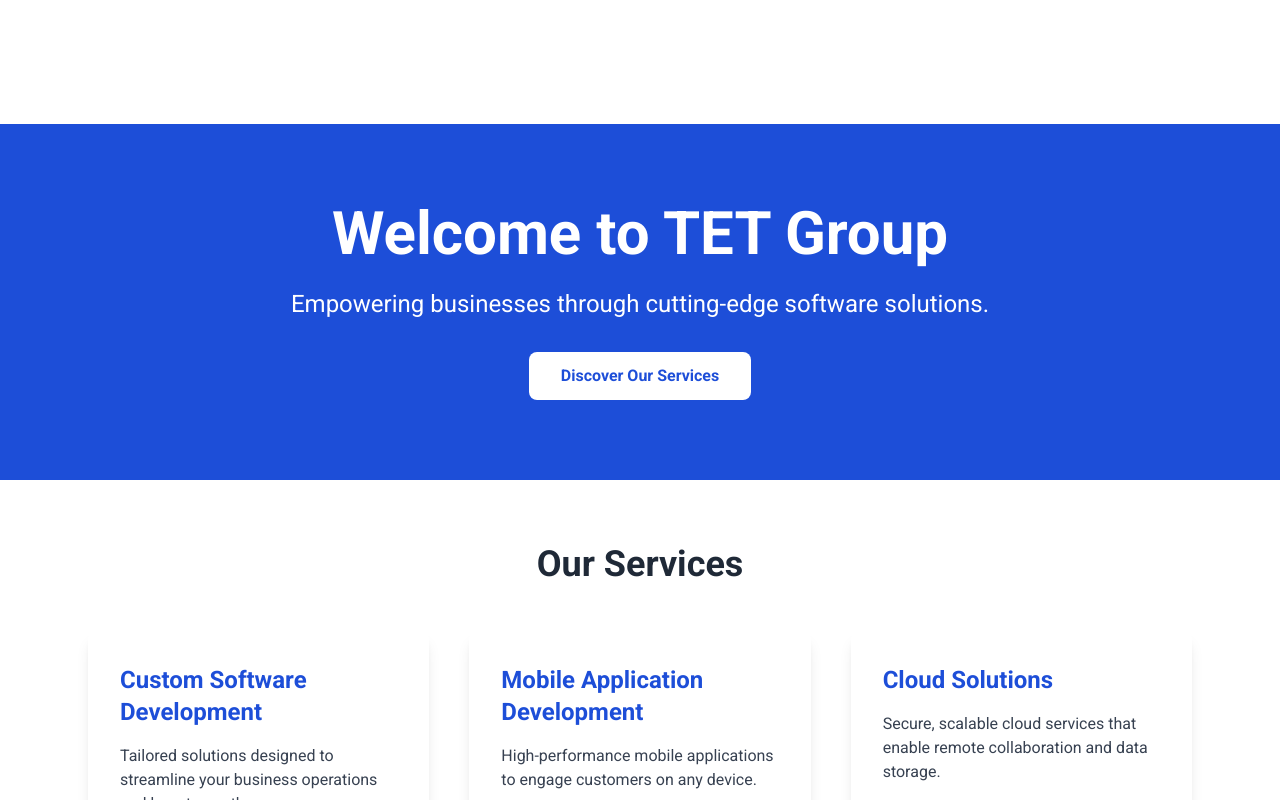
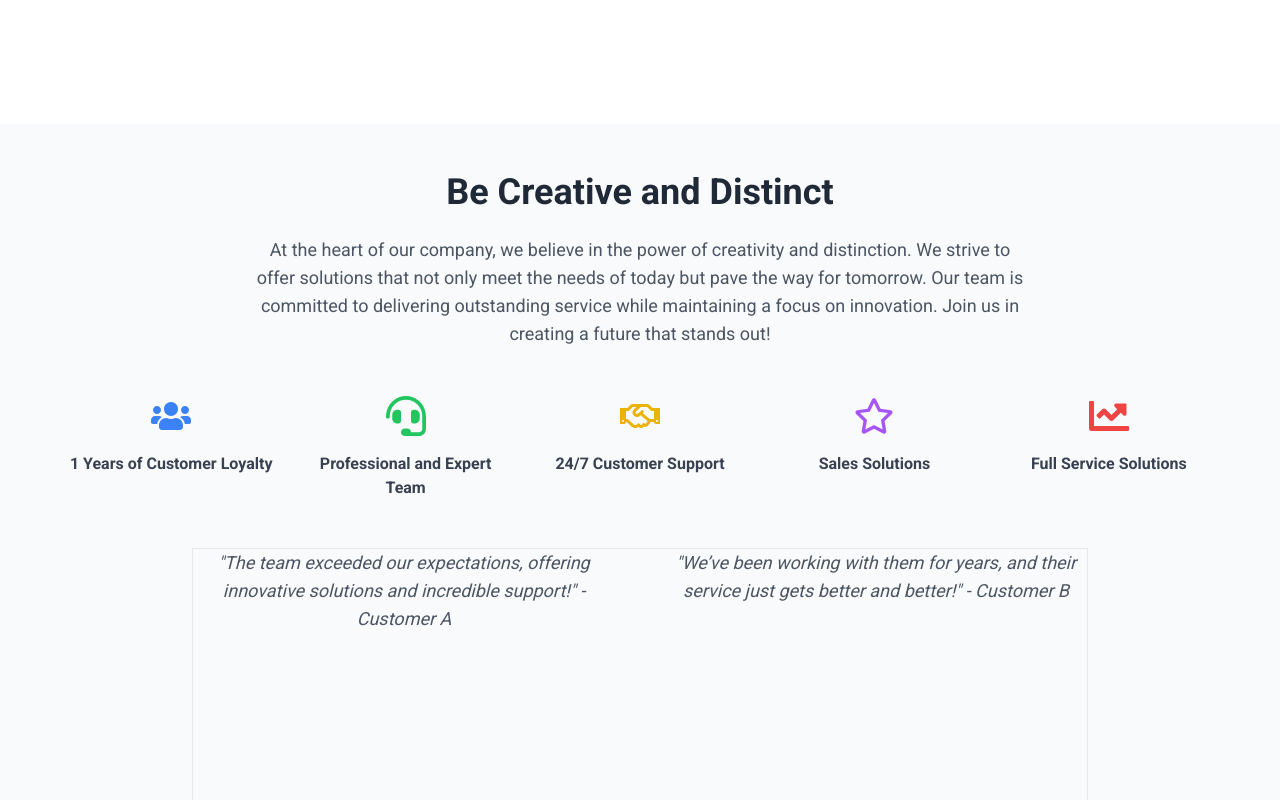
Before and after one commit to tetteam4/Office-Project, a React (Vite) app in the folder Frontend/: page / in a window 1280 px wide. Shown: the part 1380-2180 px from the top of the page. Built offline with nearby package versions, Linux system fonts and the light colour scheme.

Commit message:
Create beCreative component

```diff
--- a/Frontend/package.json
+++ b/Frontend/package.json
@@ -18,6 +18,7 @@
     "@mui/icons-material": "^6.1.5",
     "@mui/material": "^6.1.6",
     "@mui/styles": "^6.1.6",
+    "axios": "^1.7.9",
     "crypto-js": "^4.2.0",
     "cryptojs": "^2.5.3",
     "i": "^0.3.7",
@@ -25,8 +26,11 @@
     "jwt-decode": "^4.0.0",
     "react": "^18.3.1",
     "react-dom": "^18.3.1",
-    "react-icons": "^5.3.0",
+    "react-icons": "^5.4.0",
     "react-router-dom": "^6.28.0",
+    "react-slick": "^0.30.3",
+    "slick-carousel": "^1.8.1",
+    "swiper": "^11.2.1",
     "use-immer": "^0.11.0"
   },
   "devDependencies": {
--- /dev/null
+++ b/Frontend/src/Components/Home/BeCreative.jsx
@@ -0,0 +1,72 @@
+import React from 'react';
+import { FaUsers, FaHeadset, FaRegHandshake, FaRegStar, FaChartLine } from 'react-icons/fa';
+import { Swiper, SwiperSlide } from 'swiper/react';
+import 'swiper/css'; // Import basic Swiper styles
+import 'swiper/css/pagination'; // Import pagination styles
+import 'swiper/css/navigation'; // Import navigation styles (if using arrows)
+
+const BeCreativeAndDistinct = () => {
+  return (
+    <div className="text-center py-12 px-6 bg-gray-50">
+      <h1 className="text-4xl font-bold text-gray-800 mb-6">Be Creative and Distinct</h1>
+      <p className="text-lg text-gray-600 mb-12 max-w-3xl mx-auto">
+        At the heart of our company, we believe in the power of creativity and distinction. We strive to offer solutions
+        that not only meet the needs of today but pave the way for tomorrow. Our team is committed to delivering outstanding
+        service while maintaining a focus on innovation. Join us in creating a future that stands out!
+      </p>
+
+      <div className=" mx-auto max-w-6xl grid grid-cols-1 sm:grid-cols-2 md:grid-cols-5 gap-5 mb-12">
+  <div className="flex flex-col items-center">
+    <FaUsers size={40} className="text-blue-500 mb-4" />
+    <h3 className="text-md font-semibold text-gray-700">1 Years of Customer Loyalty</h3>
+  </div>
+  <div className="flex flex-col items-center">
+    <FaHeadset size={40} className="text-green-500 mb-4" />
+    <h3 className="text-md font-semibold text-gray-700">Professional and Expert Team</h3>
+  </div>
+  <div className="flex flex-col items-center">
+    <FaRegHandshake size={40} className="text-yellow-500 mb-4" />
+    <h3 className="text-md font-semibold text-gray-700">24/7 Customer Support</h3>
+  </div>
+  <div className="flex flex-col items-center">
+    <FaRegStar size={40} className="text-purple-500 mb-4" />
+    <h3 className="text-md font-semibold text-gray-700">Sales Solutions</h3>
+  </div>
+  <div className="flex flex-col items-center">
+    <FaChartLine size={40} className="text-red-500 mb-4" />
+    <h3 className="text-md  font-semibold text-gray-700">Full Service Solutions</h3>
+  </div>
+</div>
+
+
+      <div className="max-w-4xl h-[400px] border mx-auto">
+        <Swiper
+          spaceBetween={50}
+          slidesPerView={2}
+          loop={true}
+          pagination={{ clickable: true }}
+          autoplay={{ delay: 3000 }}
+          className="customer-slider"
+        >
+          <SwiperSlide>
+            <p className="text-lg italic text-gray-600">
+              "The team exceeded our expectations, offering innovative solutions and incredible support!" - Customer A
+            </p>
+          </SwiperSlide>
+          <SwiperSlide>
+            <p className="text-lg italic text-gray-600">
+              "We’ve been working with them for years, and their service just gets better and better!" - Customer B
+            </p>
+          </SwiperSlide>
+          <SwiperSlide>
+            <p className="text-lg italic text-gray-600">
+              "A truly professional team that always delivers on time and with quality!" - Customer C
+            </p>
+          </SwiperSlide>
+        </Swiper>
+      </div>
+    </div>
+  );
+};
+
+export default BeCreativeAndDistinct;
--- a/Frontend/src/Pages/Home.jsx
+++ b/Frontend/src/Pages/Home.jsx
@@ -2,6 +2,7 @@
 
 import Hero_Home from '../Components/HeroPage/Hero_Home';
 import Tet_Detials from '../Components/Home/Tet_Detials';
+import BeCreative from '../Components/Home/BeCreative';
 
 
 
@@ -12,6 +13,8 @@
     <Hero_Home />
     {/* TET */}
     <Tet_Detials />
+    {/* Be Creative section */}
+    <BeCreative />
       {/* Hero Section */}
       <section className="bg-blue-700 text-white py-20">
         <div className="max-w-7xl mx-auto px-6 text-center">
--- a/Frontend/src/Pages/contact.jsx
+++ b/Frontend/src/Pages/contact.jsx
@@ -1,20 +1,19 @@
 // src/components/Contact.jsx
-import React, { useState } from 'react';
-import { FaGithub, FaLinkedin, FaWhatsapp } from 'react-icons/fa';
-import axios from 'axios';
+import React, { useState } from "react";
+import { FaGithub, FaLinkedin, FaWhatsapp } from "react-icons/fa";
 
-
+import axios from "axios";
 const Contact = () => {
   const [formData, setFormData] = useState({
-    name: '',
-    email: '',
-    message: '',
+    name: "",
+    email: "",
+    message: "",
   });
-  const [successMessage, setSuccessMessage] = useState('');
+  const [successMessage, setSuccessMessage] = useState("");
   const [verificationStep, setVerificationStep] = useState(false);
-  const [verificationCode, setVerificationCode] = useState('');
-  const [contactMessageId, setContactMessageId] = useState('');
-  const [errorMessage, setErrorMessage] = useState('');
+  const [verificationCode, setVerificationCode] = useState("");
+  const [contactMessageId, setContactMessageId] = useState("");
+  const [errorMessage, setErrorMessage] = useState("");
 
   const handleInputChange = (e) => {
     const { name, value } = e.target;
@@ -23,46 +22,59 @@
 
   const handleSubmit = async (e) => {
     e.preventDefault();
-    setErrorMessage('');
+    setErrorMessage("");
     try {
-      console.log(formData)
-      const response = await axios.post('http://localhost:9000/message/', formData);
+      console.log(formData);
+      const response = await axios.post(
+        "http://localhost:9000/message/",
+        formData
+      );
       console.log(response);
       setContactMessageId(response.data.contactMessageId);
       setVerificationStep(true);
-      setSuccessMessage('Verification email sent. Please enter the code below.');
+      setSuccessMessage(
+        "Verification email sent. Please enter the code below."
+      );
     } catch (error) {
-      setErrorMessage('Failed to send verification email. Please try again.');
+      setErrorMessage("Failed to send verification email. Please try again.");
     }
   };
 
   const handleVerificationSubmit = async (e) => {
     e.preventDefault();
-    setErrorMessage('');
+    setErrorMessage("");
     try {
       console.log(verificationCode);
-      await axios.post('http://localhost:9000/message/verify',
-        {verificationCode},
+      await axios.post("http://localhost:9000/message/verify", {
+        verificationCode,
+      });
+      setSuccessMessage(
+        "Your message has been sent to the admin successfully!"
       );
-      setSuccessMessage('Your message has been sent to the admin successfully!');
-      setFormData({ name: '', email: '', message: '' });
+      setFormData({ name: "", email: "", message: "" });
       setVerificationStep(false);
-      setVerificationCode('');
+      setVerificationCode("");
     } catch (error) {
-      setErrorMessage('Invalid verification code. Please try again.');
+      setErrorMessage("Invalid verification code. Please try again.");
     }
   };
 
   return (
     <div>
-
       <div className="bg-gray-100 p-8 rounded-lg shadow-lg max-w-lg mx-auto">
-      <h2 className="text-4xl font-bold text-center mb-6 text-blue-700">Contact Us</h2>
+        <h2 className="text-4xl font-bold text-center mb-6 text-blue-700">
+          Contact Us
+        </h2>
 
         {!verificationStep ? (
           <form onSubmit={handleSubmit} className="space-y-6">
             <div>
-            <label className="block text-gray-700 font-semibold mb-2" htmlFor="name">Name</label>
+              <label
+                className="block text-gray-700 font-semibold mb-2"
+                htmlFor="name"
+              >
+                Name
+              </label>
               <input
                 type="text"
                 name="name"
@@ -75,7 +87,12 @@
             </div>
 
             <div>
-            <label className="block text-gray-700 font-semibold mb-2" htmlFor="email">Email</label>
+              <label
+                className="block text-gray-700 font-semibold mb-2"
+                htmlFor="email"
+              >
+                Email
+              </label>
               <input
                 type="email"
                 name="email"
@@ -88,7 +105,12 @@
             </div>
 
             <div>
-            <label className="block text-gray-700 font-semibold mb-2" htmlFor="message">Message</label>
+              <label
+                className="block text-gray-700 font-semibold mb-2"
+                htmlFor="message"
+              >
+                Message
+              </label>
               <textarea
                 name="message"
                 value={formData.message}
@@ -108,17 +130,26 @@
             </button>
 
             {successMessage && (
-            <p className="mt-4 text-green-600 text-center font-semibold">{successMessage}</p>
+              <p className="mt-4 text-green-600 text-center font-semibold">
+                {successMessage}
+              </p>
             )}
 
             {errorMessage && (
-            <p className="mt-4 text-red-600 text-center font-semibold">{errorMessage}</p>
+              <p className="mt-4 text-red-600 text-center font-semibold">
+                {errorMessage}
+              </p>
             )}
           </form>
         ) : (
           <form onSubmit={handleVerificationSubmit} className="space-y-6">
             <div>
-            <label className="block text-gray-700 font-semibold mb-2" htmlFor="verificationCode">Verification Code</label>
+              <label
+                className="block text-gray-700 font-semibold mb-2"
+                htmlFor="verificationCode"
+              >
+                Verification Code
+              </label>
               <input
                 type="text"
                 name="verificationCode"
@@ -138,28 +169,54 @@
             </button>
 
             {successMessage && (
-            <p className="mt-4 text-green-600 text-center font-semibold">{successMessage}</p>
+              <p className="mt-4 text-green-600 text-center font-semibold">
+                {successMessage}
+              </p>
             )}
 
             {errorMessage && (
-            <p className="mt-4 text-red-600 text-center font-semibold">{errorMessage}</p>
+              <p className="mt-4 text-red-600 text-center font-semibold">
+                {errorMessage}
+              </p>
             )}
           </form>
         )}
 
         {/* Social Links */}
         <div className="flex justify-center mt-8 space-x-6 text-blue-600">
-        <a href="https://github.com/yourusername" target="_blank" rel="noopener noreferrer">
-          <FaGithub size={28} className="hover:text-blue-800 transition duration-200" />
+          <a
+            href="https://github.com/yourusername"
+            target="_blank"
+            rel="noopener noreferrer"
+          >
+            <FaGithub
+              size={28}
+              className="hover:text-blue-800 transition duration-200"
+            />
           </a>
-        <a href="https://linkedin.com/in/yourusername" target="_blank" rel="noopener noreferrer">
-          <FaLinkedin size={28} className="hover:text-blue-800 transition duration-200" />
+          <a
+            href="https://linkedin.com/in/yourusername"
+            target="_blank"
+            rel="noopener noreferrer"
+          >
+            <FaLinkedin
+              size={28}
+              className="hover:text-blue-800 transition duration-200"
+            />
           </a>
-        <a href="https://wa.me/yourwhatsapplink" target="_blank" rel="noopener noreferrer">
-          <FaWhatsapp size={28} className="hover:text-blue-800 transition duration-200" />
+          <a
+            href="https://wa.me/yourwhatsapplink"
+            target="_blank"
+            rel="noopener noreferrer"
+          >
+            <FaWhatsapp
+              size={28}
+              className="hover:text-blue-800 transition duration-200"
+            />
           </a>
         </div>
-    </div></div>
+      </div>
+    </div>
   );
 };
 
```
Also changed, not shown: 1 other file (tests, documents, lock files or other folders). Lines whose indentation alone changed are shown as unchanged.
